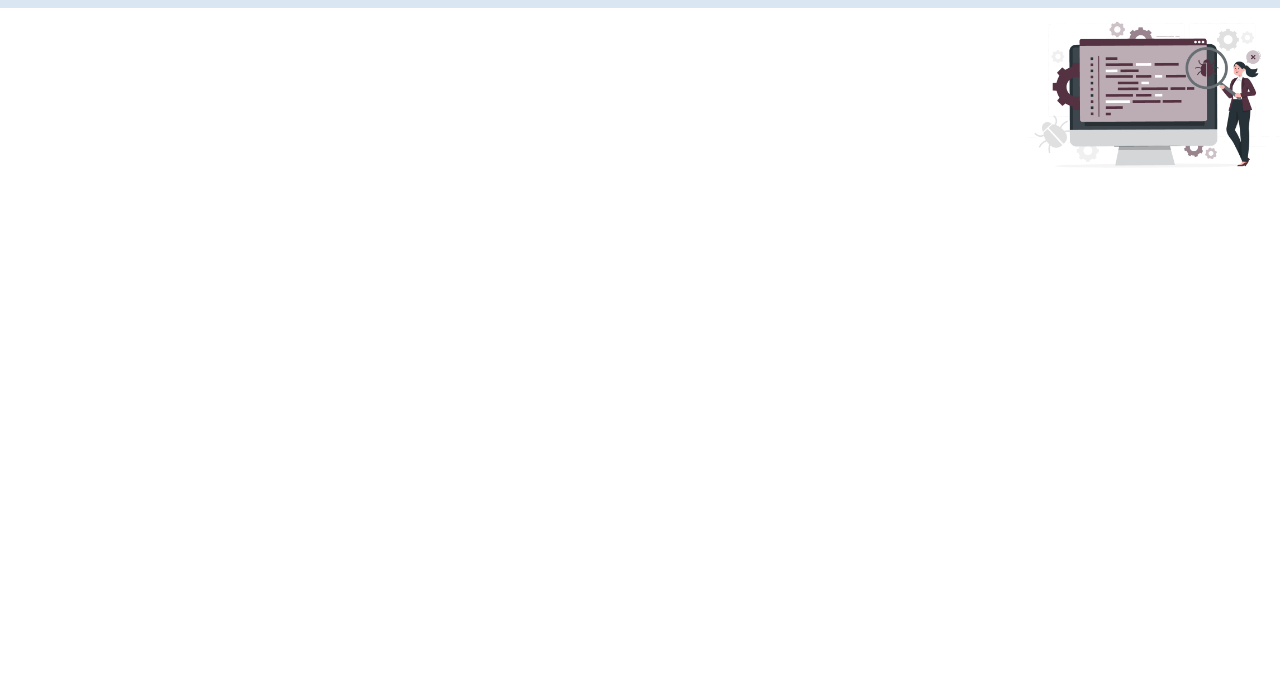
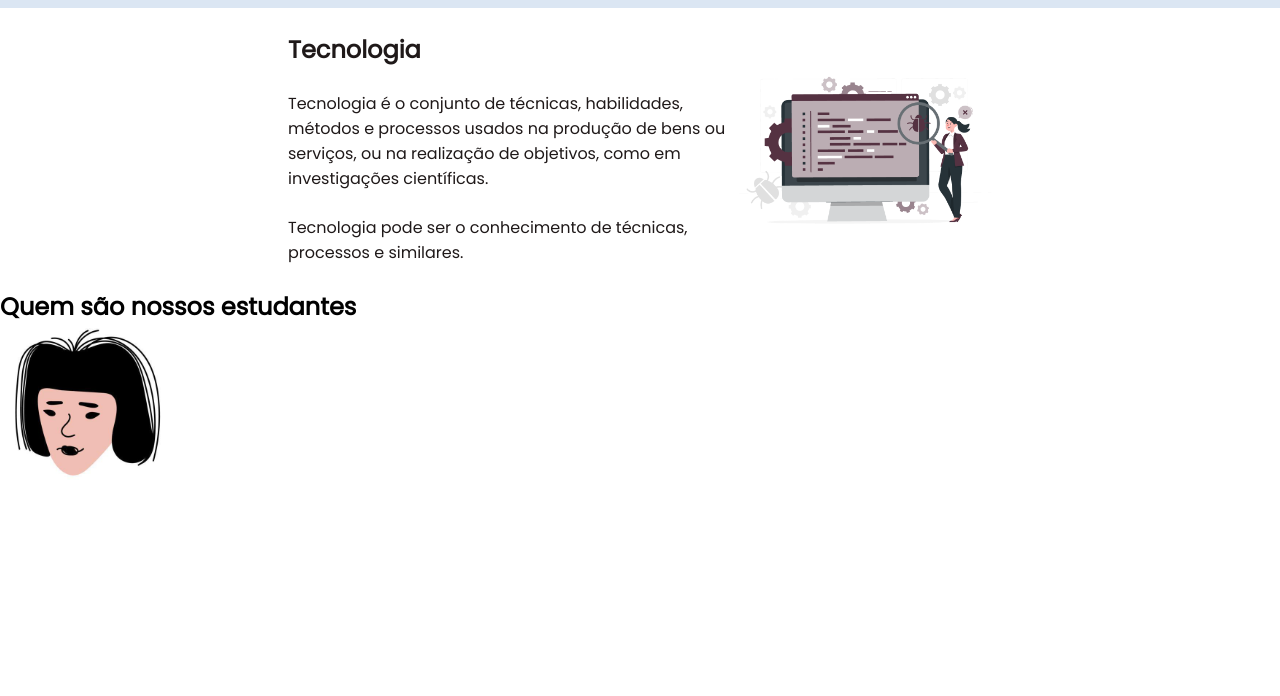
Before and after one commit to andreia025martins/Turma-H, a plain HTML site: page index.html in a window 1280 px wide. Shown: the part 104-800 px from the top of the page. Drawn offline with Linux system fonts and the light colour scheme.

Commit message:
Add files via upload

```diff
--- a/index.html
+++ b/index.html
@@ -4,6 +4,9 @@
     <meta charset="UTF-8">
     <meta http-equiv="X-UA-Compatible" content="IE=edge">
     <meta name="viewport" content="width=device-width, initial-scale=1.0">
+    <link rel="preconnect" href="https://fonts.googleapis.com">
+    <link rel="preconnect" href="https://fonts.gstatic.com" crossorigin>
+    <link href="https://fonts.googleapis.com/css2?family=Instrument+Serif&family=Poppins&display=swap" rel="stylesheet">
     <link rel="stylesheet" href="style.css">
     <title>Página Jornada 1</title>
 </head>
@@ -17,10 +20,18 @@
         </ul>
     </header>
     <section class="escola">
-        <h2 class="escola-titulo">Tecnologia</h2>
-        <p class="escola-texto-um">Tecnologia é o conjunto de técnicas, habilidades, métodos e processos usados na produção de bens ou serviços, ou na realização de objetivos, como em investigações científicas.</p>
-        <p class="escola-texto-dois">Tecnologia pode ser o conhecimento de técnicas, processos e similares.</p>
+        <div class="escola-div-conteudo">
+            <h2 class="escola-titulo">Tecnologia</h2>
+            <p class="escola-texto-um">Tecnologia é o conjunto de técnicas, habilidades, métodos e processos usados na produção de bens ou serviços, ou na realização de objetivos, como em investigações científicas.</p>
+            <p class="escola-texto-dois">Tecnologia pode ser o conhecimento de técnicas, processos e similares.</p>
+        </div>
         <img class="escola-imagem" src="pc.png" alt="pessoa no computador">
+    </section>
+
+    <section class="estudante">
+        <h2 class="estudante-titulo">Quem são nossos estudantes</h2>
+        <img src="frida.png" alt="foto da Frida">
+
     </section>
 
 
--- a/style.css
+++ b/style.css
@@ -1,6 +1,10 @@
 *{
     margin: 0;
     padding: 0;
+}
+
+body{
+    font-family: "Poppins", sans-serif;
 }
 
 .cabecalho{
@@ -14,8 +18,6 @@
 .cabecalho-logo{
     width: 5%;
     right: 5%;
-
-
 }
 
 .cabecalho-item{
@@ -31,6 +33,21 @@
 
 .escola{
     background-image: -moz-linear-gradient(#425a80, #435bf2);
-    color: white;
+    color: rgb(31, 25, 25);
     display: flex;
+    justify-content: center;
+    align-items: center;
+    padding: 24px 0;
 }
+
+.escola-titulo{
+    padding: 24px o;
+}
+
+.escola-texto-um{
+    padding: 24px 0;
+}
+
+.escola-div-conteudo{
+    width: 35%;
+}
```
